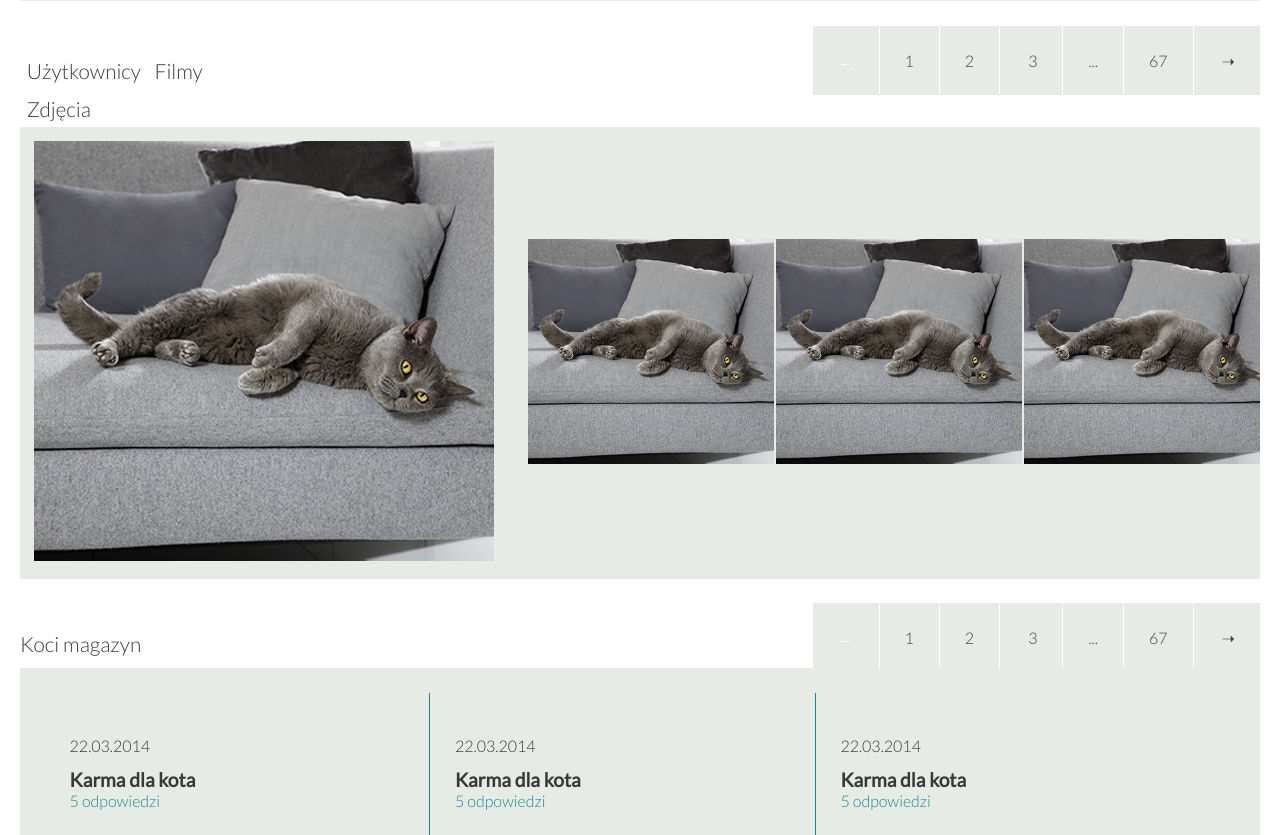
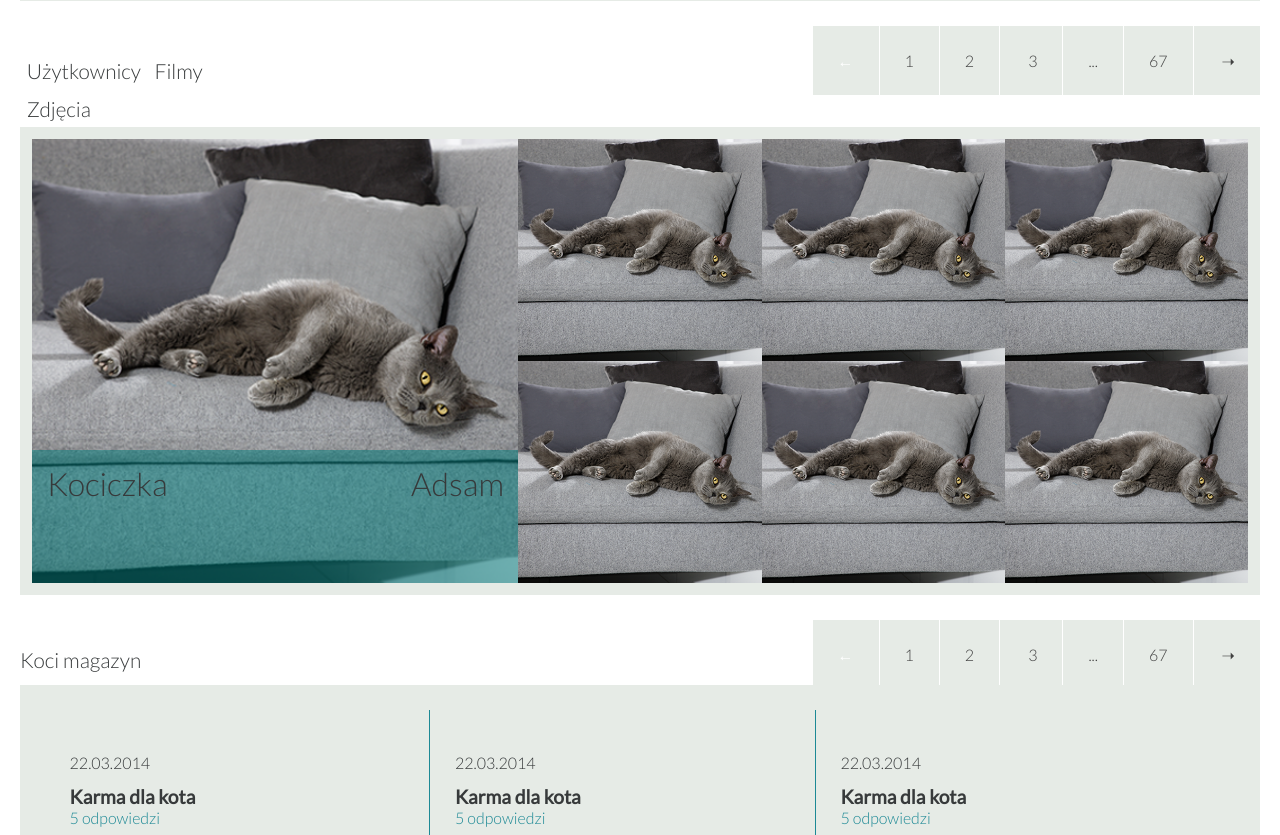
Before and after one commit to MeatNetAgency/kociarze, a PHP site: page / in a window 1280 px wide; the page is wider, and only the part inside the window is pictured. Shown: the part 2261-3096 px from the top of that part. Run offline with PHP 8.4, Linux system fonts and the light colour scheme; some web fonts are replaced.

Commit message:
Gallery table

```diff
--- a/css/main.css
+++ b/css/main.css
@@ -107,12 +107,14 @@ nav ul li a:hover  				{color:#1d8995 !important;}
 .lista .ellista 					{float:left; list-style-type:none;}
 	.ellista							{padding: 3% 3% 2.7% 3%;}
 
-.mosaicflow__column 		{ float:left; }
-.mosaicflow__item img { display:block; width:100%; height:auto; }
+.photo-gallery					{padding:1%;}
+	.photo-gallery img 		{width:100%; display:block;}
+	.gallery-big-photo		{float:left; width:40%; position:relative;}
+	.gallery-small-photo   {float:left; width:20%;}
 
 
 
-.media 								{background-color:#E6EBE6; padding:1%;}
+.media 								{background-color:#E6EBE6;}
 .forum								{background-color:#E6EBE6;}
 	.forum-content			{margin:2%; padding-left:2%; width:25%!important; border-left:solid #1d8995 1px;}
 	.forum-content:first-child	{border-left:solid #1d8995 0px;}
--- a/index.php
+++ b/index.php
@@ -171,16 +171,30 @@
 
 
                     			<div id="filmy">
-									<table>
-                                    	<tr>
-                                        	<td style="width:40%"><img src="img/koci-magazyn-image.png"/></td>
-                                            <td style="width:20%"><img src="img/koci-magazyn-image.png"/></td>
-                                            <td style="width:20%"><img src="img/koci-magazyn-image.png"/></td>
-                                            <td style="width:20%"><img src="img/koci-magazyn-image.png"/></td>
+                               	<div class="photo-gallery">
+										 <div class="gallery-big-photo"><img src="img/koci-magazyn-image.png"/>
+                                         	<div style="position:absolute; top:70%; width:100%; height:30%; background-color:teal; opacity:0.5;"></div>
+                                           <div style="position:absolute; top:70%; width:100%; height:30%; z-index:100; ">
+                                           	<div style="padding:3%; color:white; font-size:2em;">
+                                            		<div style="float:left;">
+                                           		Kociczka
+                                                	</div>
+                                                    <div style="float:right">
+                                                    Adsam
+                                                    </div>
+                                            	</div>
 
-                                        </tr>
-                                    </table>
-  							   </div>
+                                           </div>
+                                        </div>
+                                        <div class="gallery-small-photo"><img src="img/koci-magazyn-image.png"/></div>
+                                        <div class="gallery-small-photo"><img src="img/koci-magazyn-image.png"/></div>
+                                        <div class="gallery-small-photo"><img src="img/koci-magazyn-image.png"/></div>
+                                        <div class="gallery-small-photo"><img src="img/koci-magazyn-image.png"/></div>
+                                        <div class="gallery-small-photo"><img src="img/koci-magazyn-image.png"/></div>
+                                        <div class="gallery-small-photo"><img src="img/koci-magazyn-image.png"/></div>
+                                        <div style="clear:both"></div>
+  							    	</div>
+                               </div>
 
 
 
@@ -253,6 +267,8 @@
                  </div>
                  <!--FORUM:end-->
 
+
+
            </div>
     </div>
     <!-- CONTENT:end -->
--- a/js/main.js
+++ b/js/main.js
@@ -108,6 +108,19 @@ $(document).ready(function()
 	$(".prev").appendTo("#toback");
 	$(".next").appendTo("#toforward");
 
+	//gallery
+	 $("td").mouseenter(function()
+	 {
+		 $(".photo-back").css("visibility", "visible");
+		 $(".photo-info").css("visibility", "visible");
+	 });
+
+	  $("td").mouseleave(function()
+	 {
+		 $(".photo-back").css("visibility", "hidden");
+		 $(".photo-info").css("visibility", "hidden");
+	 });
+
 
 
 
```
Also changed, not shown: img/social-facebook.png (added), img/social-googleplus.png (added), img/social-printerest.png (added), img/social-twitter.png (added).
